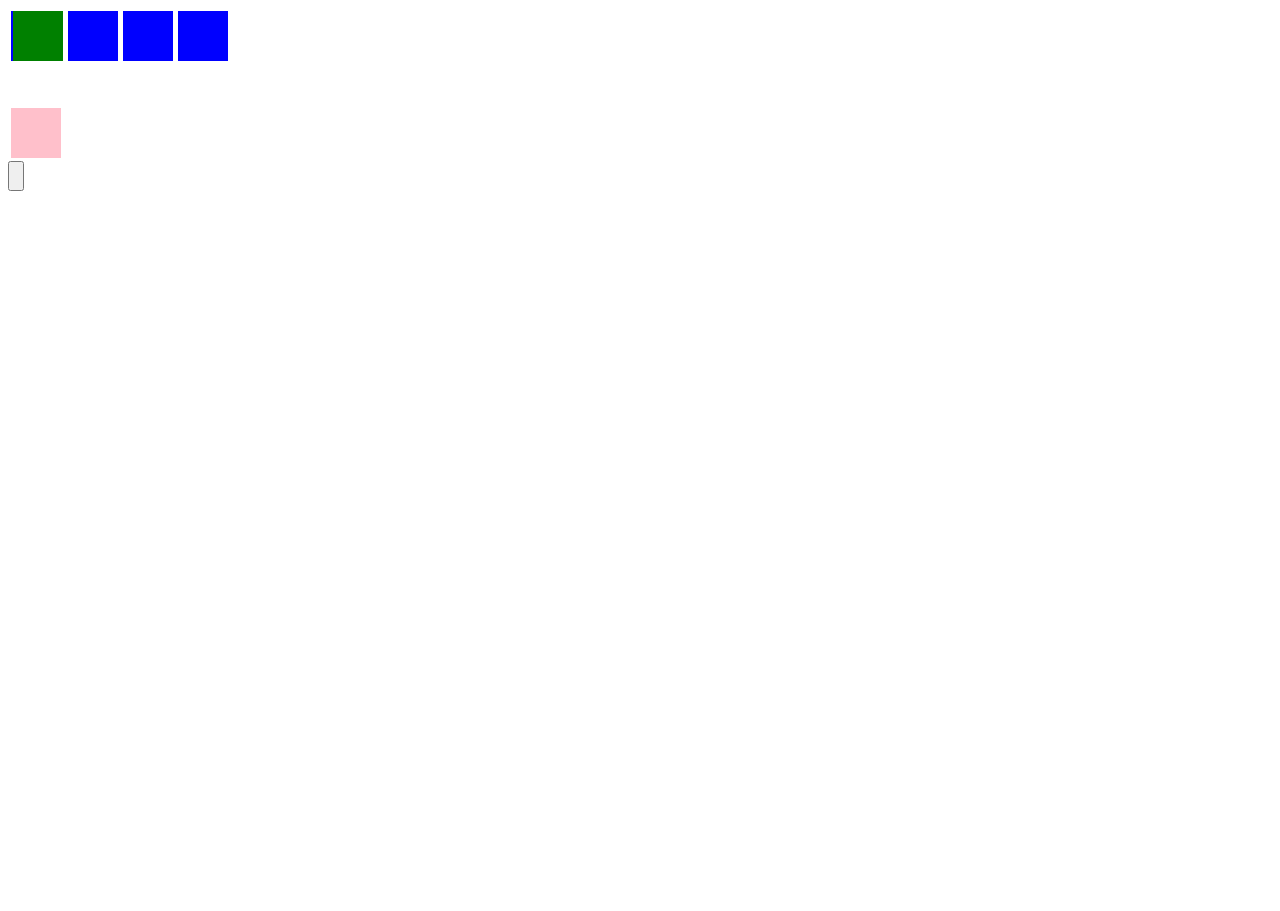
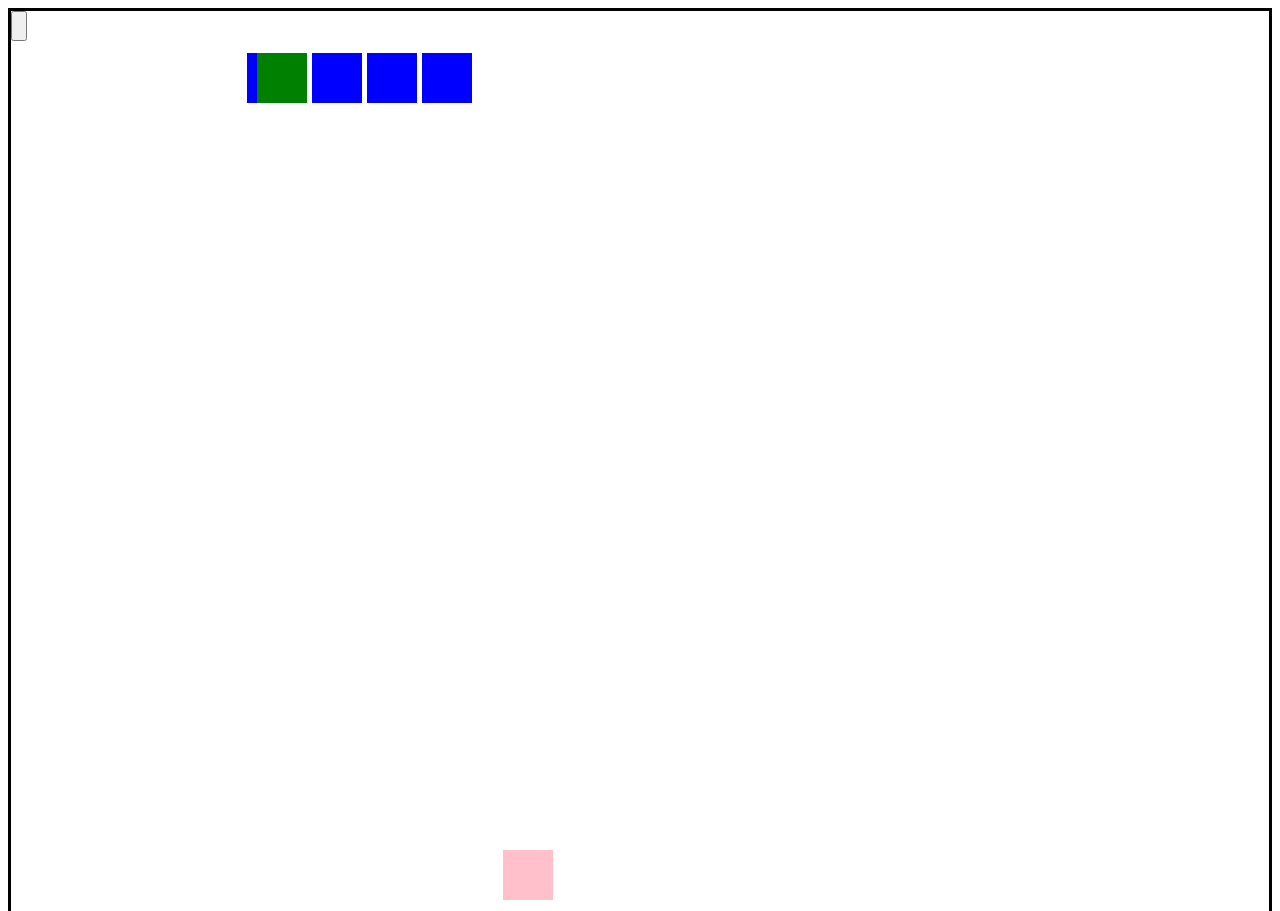
Before and after one commit to Neareeves/ACSoct18SpaceInvaders, a plain HTML site: page index.html in a window 1280 px wide. Shown: the top 911 px of the page. Drawn offline with Linux system fonts and the light colour scheme.

Commit message:
commit 5 blocs ok et héros bouge

```diff
--- a/index.html
+++ b/index.html
@@ -4,11 +4,12 @@
 	<meta charset="utf-8">
 	<title>Space Invaders : the game</title>
 	<link rel="stylesheet" type="text/css" href="">
-
+	<link rel="shortcut icon" href="logospace.png">
 
 	<style type="text/css">
 	body {
-		height: 1000px;
+		height: 900px;
+		border: solid;
 	}
 	#conteneuraliens {
 		display: flex;
@@ -46,73 +47,103 @@
 </head>
 <body>
 	<div id="conteneurgeneral">
-		<div id="conteneuraliens">
-			<div id="carre1" style="background-color: green"></div>
-			<div id="carre2"></div>
+		<div id="conteneuraliens" style="position: absolute">
+			<div id="carre1" style="background-color: green; position: absolute"></div>
+			<div id="carre2" style="position: absolute"></div>
 			<div id="carre3"></div>
 			<div id="carre4"></div>
 			<div id="carre5"></div>
 		</div>
 		<div id="conteneurship">
-			<div id="hero"></div>
+			<div id="hero" style="position: absolute"></div>
 		</div>
 		<button id="boutonUn" style="height: 30px"></button>
 	</div>
 	<!-- <script type="text/javascript" src="javAleth.js"></script> -->
 	<script type="text/javascript">
+		let carreDeux = document.getElementById('carre2');
+		let carreUn = document.getElementById('carre1');
+		let carreTrois = document.getElementById('carre3');
+		let carreQuatre = document.getElementById('carre4');
+		let carreCinq = document.getElementById('carre5');
+		let conteneurAlien = document.getElementById('conteneuraliens');
+		let heroShip = document.getElementById('hero');
+		// carreUn.style.left =  '0px';
+		// carreDeux.style.left = '55px';
+		// carreTrois.style.left = '110px';
+		// carreQuatre.style.left = '165px';
+		// carreCinq.style.left = '230px';
+		conteneurAlien.style.left = '0px';
 
-		let carreUn = document.getElementById('conteneuraliens');
-
-		carreUn.style.left =  '0px';
-
-		carreUn.style.top = '0px';
-
+		conteneurAlien.style.top = '0px';
+		// carreUn.style.top =  '0px';
+		// carreDeux.style.top = '0px';
+		// carreTrois.style.top = '0px';
+		// carreQuatre.style.top = '0px';
+		// carreCinq.style.top = '0px';
 		var sens = 0;
 		function MoveRightTheAliens() {
-		let carreUnTop = parseInt(carreUn.style.top);
-		let carreUnLeft = parseInt(carreUn.style.left);
-		if(carreUn.style.left >= '900px') {
+		let carreUnTop = parseInt(conteneurAlien.style.top);
+		let carreUnLeft = parseInt(conteneurAlien.style.left);
+		if(conteneurAlien.style.left >= '900px') {
 			sens = 1;
-			carreUn.style.top = (parseInt(carreUnTop) + 50 + "px");
+			conteneurAlien.style.top = (parseInt(carreUnTop) + 50 + "px");
 
 		}
-		else if (carreUn.style.left <= '0px')
+		else if (conteneurAlien.style.left <= '0px')
 		{
 			sens = 0;
-			carreUn.style.top = (parseInt(carreUnTop) + 50 + "px");
+			conteneurAlien.style.top = (parseInt(carreUnTop) + 50 + "px");
 		}
-			// carreUn = carreUn.style.backgroundColor = "red";
+			// carreUn = conteneurAlien.style.backgroundColor = "red";
 			if (sens == 0) {
-			carreUn.style.left = (parseInt(carreUnLeft) + 122 + "px");
+			conteneurAlien.style.left = (parseInt(carreUnLeft) + 122 + "px");
 		console.log(carreUnLeft);
 		} else {
-			carreUn.style.left = parseInt(carreUnLeft) - 122 + "px";
+			conteneurAlien.style.left = parseInt(carreUnLeft) - 122 + "px";
 		}
 	}
-	setInterval(MoveRightTheAliens, 500);
+	setInterval(MoveRightTheAliens, 2000);
+
+heroShip.style.top = '750px';
+heroShip.style.left = '500px';
+
+		function moveTheHero(event){
+
+if (event.code == 'ArrowRight'){
+	heroShip.style.left = (parseInt(heroShip.style.left) + 122 + "px");
+} else if (event.code == 'ArrowLeft') {
+	heroShip.style.left = parseInt(heroShip.style.left) - 122 + "px";
+}console.log(heroShip)
+		}
+		document.addEventListener('keydown', moveTheHero);
 
 
+		var missiles = document.createElement("div")
 
 
+	// var sens = 0;
+	// 	function MoveRightTheAliens() {
+	// 	let carreUnTop = parseInt(carreUn.style.top);
+	// 	let carreUnLeft = parseInt(carreUn.style.left);
+	// 	if(carreUn.style.left >= '900px') {
+	// 		sens = 1;
+	// 		carreUn.style.top = (parseInt(carreUnTop) + 50 + "px");
 
-
-
-// }
-
-// 	let carreUn = document.getElementById('carre1');
-// 		carreUn.style.left =' 0px';
-
-// 		function MoveRightTheAliens() {
-// 		let carreUnLeft = parseInt(carreUn.style.left);
-// 			// carreUn = carreUn.style.backgroundColor = "red";
-// 			if (carreUn.style.left < '900px') {
-// 			carreUn.style.left = parseInt(carreUnLeft) + 150 + "px";
-// 		console.log(carreUnLeft);
-// 		} else if (carreUn.style.left == '0px' ) {
-// 			carreUn.style.left = parseInt(carreUnLeft) - 150 + "px";
-// 		}
-// }
-		// var MoveIntervalRight = setInterval(MoveRightTheAliens, 1000);
+	// 	}
+	// 	else if (carreUn.style.left <= '0px')
+	// 	{
+	// 		sens = 0;
+	// 		carreUn.style.top = (parseInt(carreUnTop) + 50 + "px");
+	// 	}
+	// 		// carreUn = carreUn.style.backgroundColor = "red";
+	// 		if (sens == 0) {
+	// 		carreUn.style.left = (parseInt(carreUnLeft) + 122 + "px");
+	// 	console.log(carreUnLeft);
+	// 	} else {
+	// 		carreUn.style.left = parseInt(carreUnLeft) - 122 + "px";
+	// 	}
+	// }
 
 	</script>
 </body>
```
Also changed, not shown: logospace.png (added).
